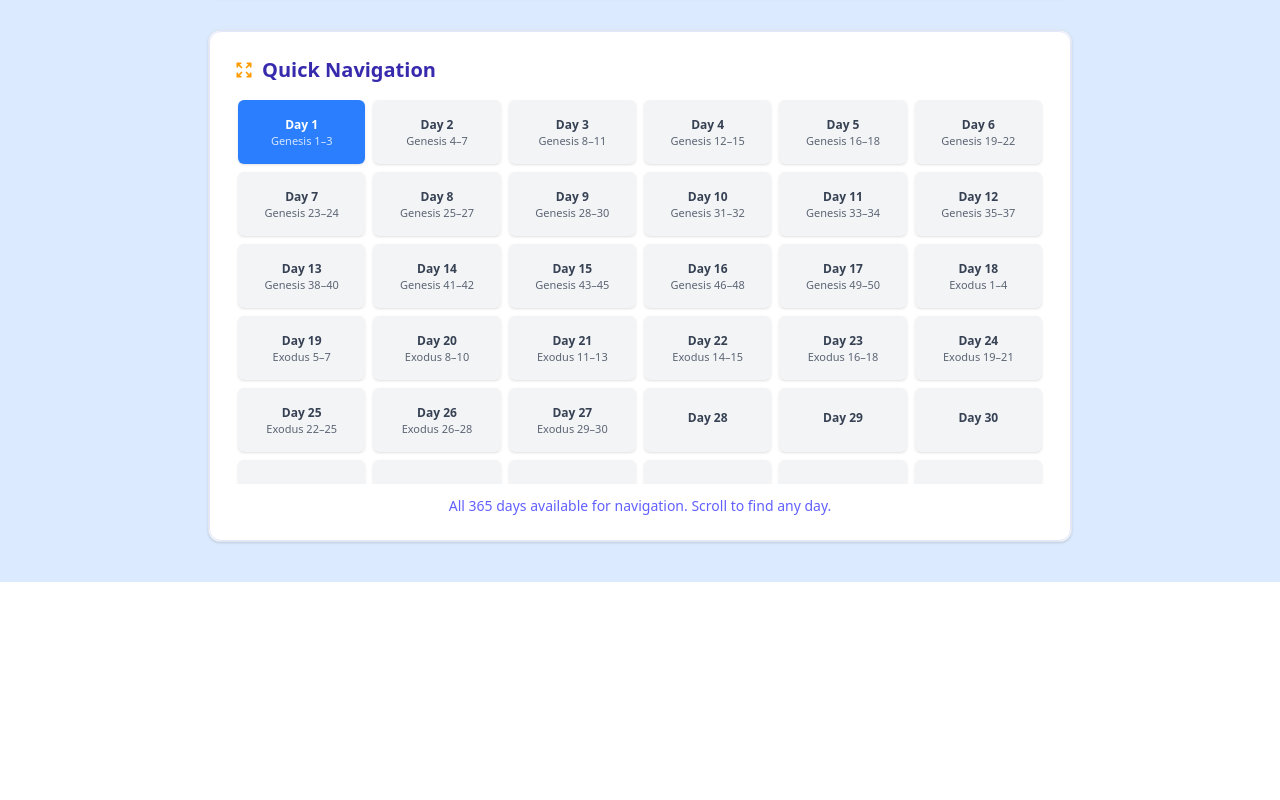
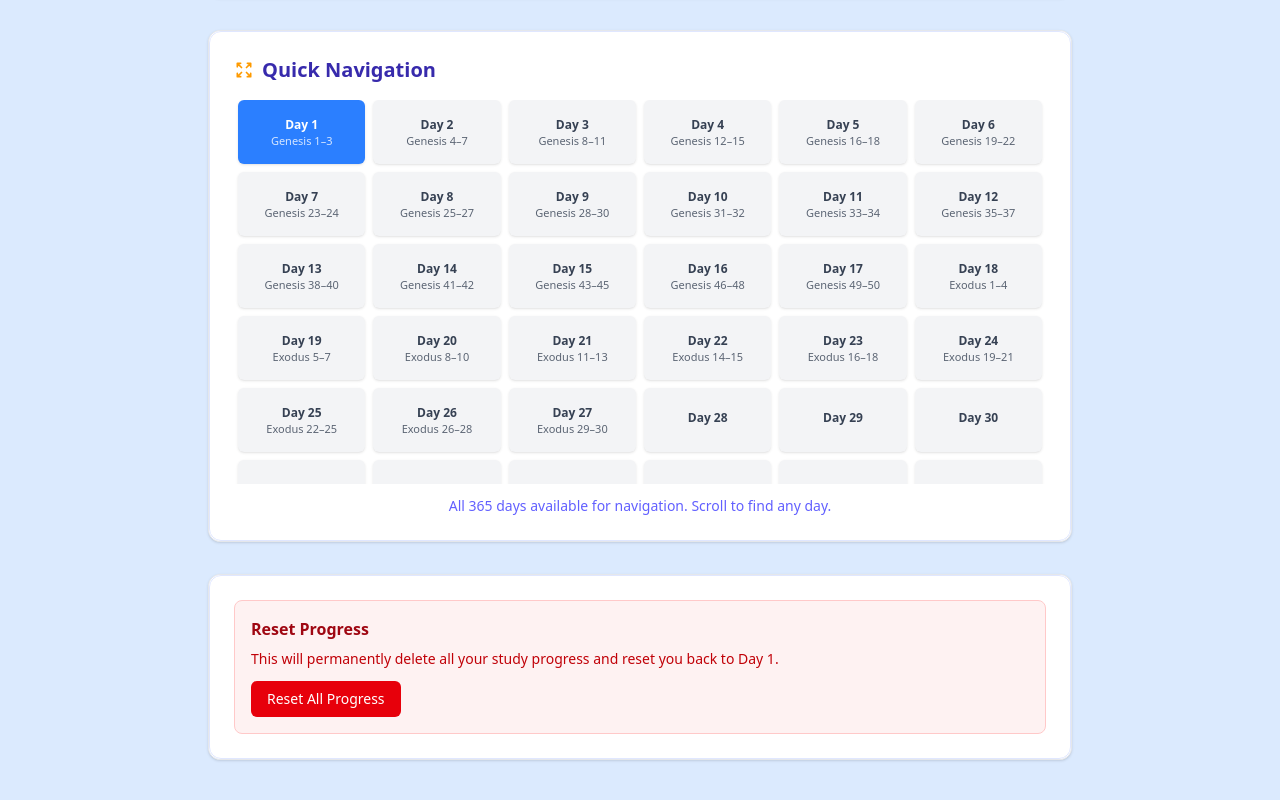
Before and after one commit to francislainy/bible-quiz-schedule, an Angular app: page / in a window 1280 px wide. Shown: the part 434-1234 px from the top of the page. Before the commit the page ends 1016 px from the top, so only its background shows below. Built offline with nearby package versions, Linux system fonts and the light colour scheme.

Commit message:
Add reset progress

```diff
--- a/src/app/app.html
+++ b/src/app/app.html
@@ -127,5 +127,23 @@
         </p>
       </div>
     </app-card>
+
+    <!-- Reset Progress Section -->
+    <app-card class="shadow-lg mt-8">
+      <div class="p-6 bg-white bg-opacity-80">
+        <div class="bg-red-50 border border-red-200 rounded-lg p-4">
+          <h4 class="font-semibold text-red-800 mb-2">Reset Progress</h4>
+          <p class="text-red-700 text-sm mb-3">
+            This will permanently delete all your study progress and reset you back to Day 1.
+          </p>
+          <button
+            type="button"
+            (click)="resetProgress()"
+            class="px-4 py-2 bg-red-600 hover:bg-red-700 text-white text-sm font-medium rounded-md transition-colors duration-200 focus:outline-none focus:ring-2 focus:ring-red-500 focus:ring-offset-2">
+            Reset All Progress
+          </button>
+        </div>
+      </div>
+    </app-card>
   </div>
 </div>
--- a/src/app/app.ts
+++ b/src/app/app.ts
@@ -243,4 +243,21 @@ export class AppComponent implements OnInit, AfterViewInit {
       return 'relative bg-gray-100 hover:bg-gray-200 text-gray-700 border-gray-300';
     }
   }
+
+  // Add this method to your AppComponent class
+  resetProgress() {
+    if (confirm('Are you sure you want to reset all progress? This cannot be undone.')) {
+      try {
+        localStorage.removeItem('bible-study-progress');
+        this.completedDays.set([]);
+        this.currentDay.set(1);
+        this.showQuiz.set(false);
+
+        // Scroll to day 1 after reset
+        setTimeout(() => this.scrollToCurrentDay(), 100);
+      } catch (error) {
+        console.error('Error resetting progress:', error);
+      }
+    }
+  }
 }
```
